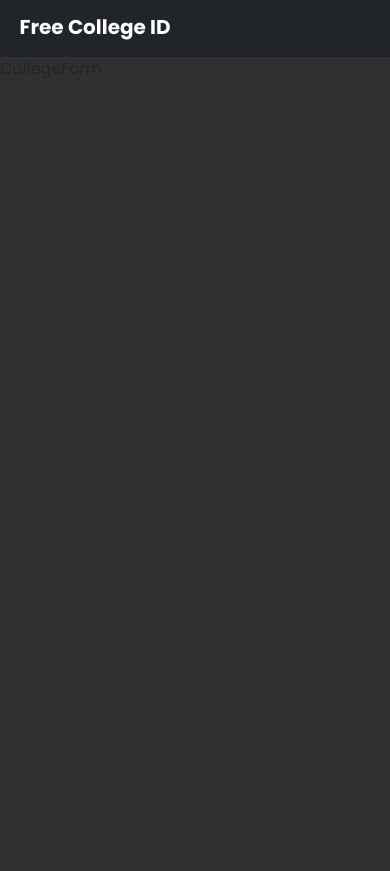
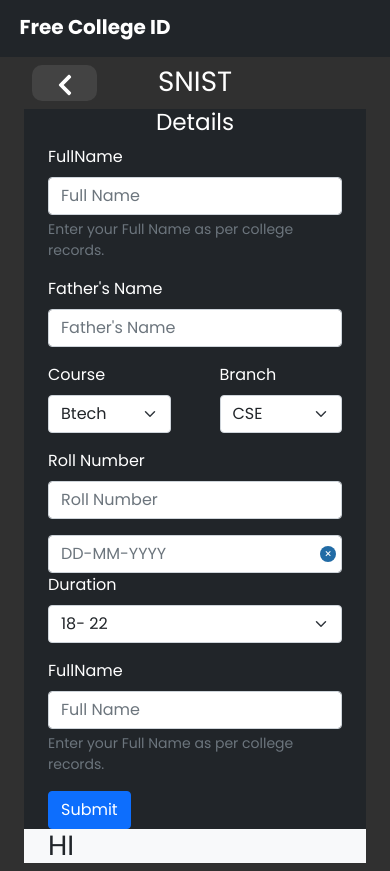
Before and after one commit to Ajju2211/free-college-id, a React (Create React App) app: page /college/1 in a window 390 px wide. Before the commit the page ends 844 px from the top, so only its background shows below. Built offline with nearby package versions, Linux system fonts and the light colour scheme; what react-sizes would draw is missing.

Commit message:
added...

```diff
--- a/package.json
+++ b/package.json
@@ -7,6 +7,7 @@
     "@testing-library/react": "^11.1.0",
     "@testing-library/user-event": "^12.1.10",
     "react": "^17.0.2",
+    "react-datepicker": "^4.1.1",
     "react-dom": "^17.0.2",
     "react-icons": "^4.2.0",
     "react-router-dom": "^5.2.0",
--- a/src/components/CollegeForm/CollegeForm.js
+++ b/src/components/CollegeForm/CollegeForm.js
@@ -1,9 +1,21 @@
 import React from 'react'
-
+import styles from "./styles.module.css"
+import {FaChevronLeft} from 'react-icons/fa'
+import Form from './FormBox'
 export default function CollegeForm() {
     return (
-        <div>
-            CollegeForm
+        <div className="container-fluid m-0">
+            <div className="row mt-2">
+                <div className={"offset-1 col-2 col-md-1 "+styles.backWrap}>
+                    <span className={styles.backBtn}>
+                        <FaChevronLeft/>
+                    </span>
+                </div>
+                <div className={"col-9 col-md-10"}>
+                    <h1 className={styles.title}>SNIST</h1>
+                </div>
+            </div>
+            <Form/>
         </div>
     )
 }
--- a/src/components/CollegeForm/Form.js
+++ b/src/components/CollegeForm/Form.js
@@ -3,6 +3,15 @@
 import "react-datepicker/dist/react-datepicker.css";
 import "./datePickerCustom.css"
 export default function Form() {
+    const [fullName, setFullName] = useState("");
+    const [fatherName, setFatherName] = useState("");
+    const [branch, setBranch] = useState("");
+    const [rollNumber, setRollNumber] = useState("")
+    const [duration, setDuration] = useState("");
+    const [dob, setDob] = useState("");
+    const [sapId, setSapId] = useState("")
+    const [bpNo, setBpNo] = useState("");
+
     return (
         <form>
             {/* FullName */}
@@ -26,8 +35,15 @@
                 {/* <div id="fullNameHelp" class="form-text">Enter your Full Name as per college records.</div> */}
             </div>
             {/* DOB */}
-            <Dob />
-
+            <Dob dob={dob} setDob={(date)=>setDob(date)} />
+            <div className="mb-3">
+                <label for="duration" class="form-label">Duration</label>
+                <select class="form-select" aria-label="Default select example" id="duration">
+                    <option selected value="18- 22">18- 22</option>
+                    <option value="17 - 21">17 - 21</option>
+                    <option value="16 - 20">16 - 20</option>
+                </select>
+            </div>
             <div class="mb-3">
                 <label for="fullName" class="form-label">FullName</label>
                 <input type="text" placeholder="Full Name" class="form-control" id="fullName" aria-describedby="fullNameHelp" />
@@ -60,10 +76,12 @@
         </div>
     )
 }
-const Dob = () => {
-    const [startDate, setStartDate] = useState(new Date());
+// selected={startDate}
+const Dob = ({dob, setDob}) => {
+    // const [startDate, setStartDate] = useState(new Date());
     return (
-        <DatePicker selected={startDate}
+        <DatePicker
+            selected={dob}
             peekNextMonth
             showMonthDropdown
             showYearDropdown
@@ -75,7 +93,7 @@
             onKeyDown={(e) => e.preventDefault()}
             className="dateInput col-12 form-control"
             minDate={new Date('01/01/1970')}
-            onChange={(date) => setStartDate(date)} />
+            onChange={(date) => setDob(date)} />
     );
 }
 
--- /dev/null
+++ b/src/components/CollegeForm/FormBox.js
@@ -0,0 +1,20 @@
+import React from 'react'
+import Form from './Form'
+
+export default function FormBox() {
+    return (
+        <div className="row m-0 mt-2 justify-content-center">
+            <div className="col-md-5 col-12">
+                <div className="container bg-dark text-white">
+                    <h3 className="text-center text-white">Details</h3>
+                    <Form/>
+                </div>
+            </div>
+            <div className="col-md-7 col-12">
+                <div className="container bg-light">
+                        <h1>HI</h1>
+                </div>
+            </div>
+        </div>
+    )
+}
--- /dev/null
+++ b/src/components/CollegeForm/datePickerCustom.css
@@ -0,0 +1,26 @@
+.react-date-picker {
+    background-color: #e6eceb;
+    color: #000;
+}
+
+.react-datepicker__header {
+    background-color: #434343;
+}
+
+.react-datepicker__header__dropdown ,
+.react-datepicker__current-month {
+    color: white;
+}
+.react-datepicker__month-dropdown-container{
+    padding-right: 20px;
+}
+.react-datepicker__month-dropdown,
+.react-datepicker__year-dropdown {
+    background: #434343;
+}
+.react-datepicker__year-option:hover, .react-datepicker__month-option:hover, .react-datepicker__month-year-option:hover {
+    background-color: #262626;
+}
+.react-datepicker__input-container > input{
+    max-width: 100%;
+}
--- /dev/null
+++ b/src/components/CollegeForm/styles.module.css
@@ -0,0 +1,27 @@
+
+.title {
+    text-align: center;
+    position: absolute;
+    right: 0;
+    left: 0;
+    color: white;
+}
+
+.backWrap {
+    background: #434343;
+    display: flex;
+    justify-content: center;
+    /* width: 4rem; */
+    border-radius: 10px;
+    /* margin-left: 1.1rem; */
+}
+.backBtn {
+    color: white;
+    font-size: 1.85rem;
+}
+
+@media only screen and (max-width: 720px) {
+    .backBtn {
+        font-size: 1.5rem;
+    }
+  }
```
Also changed, not shown: 2 other files (tests, documents, lock files or other folders).
